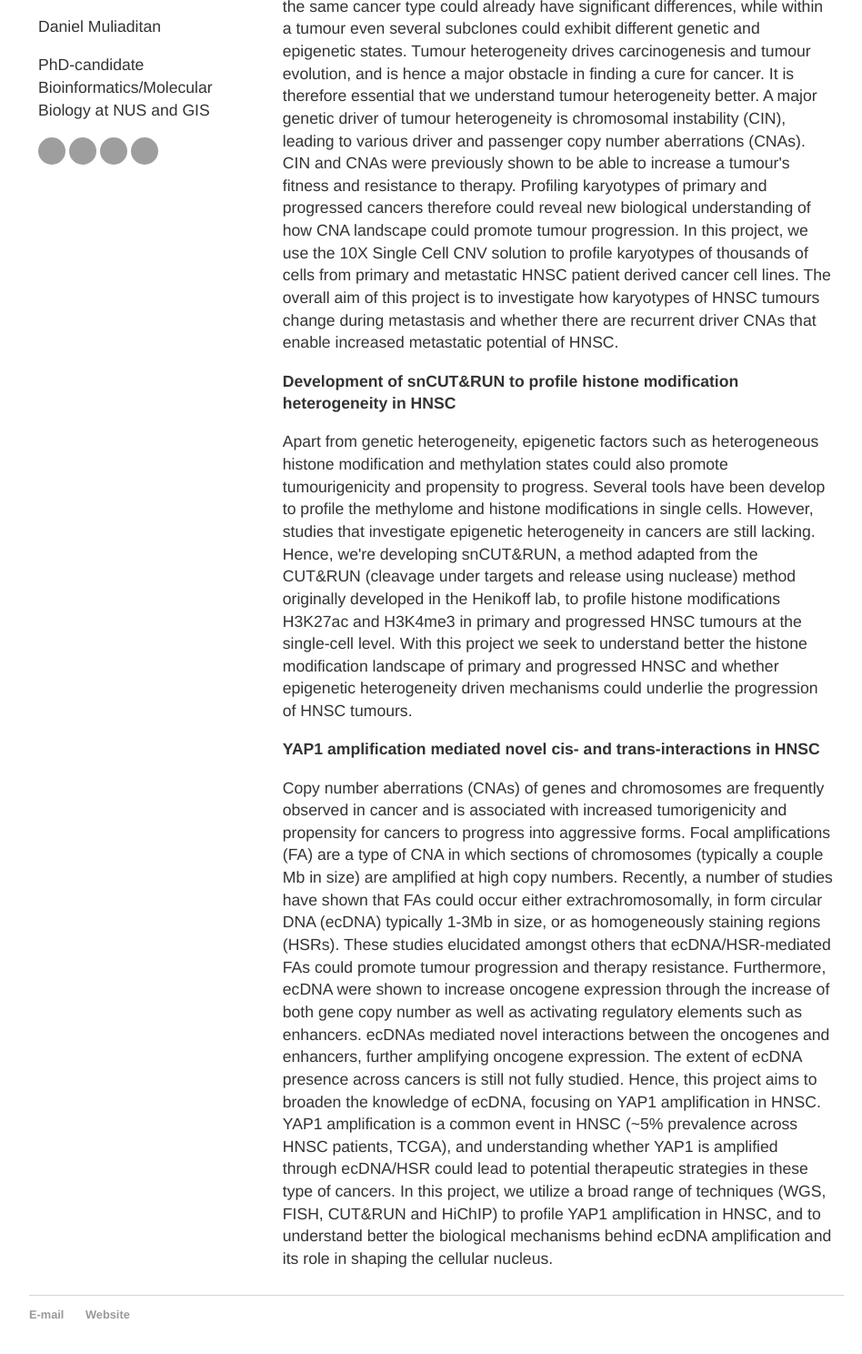
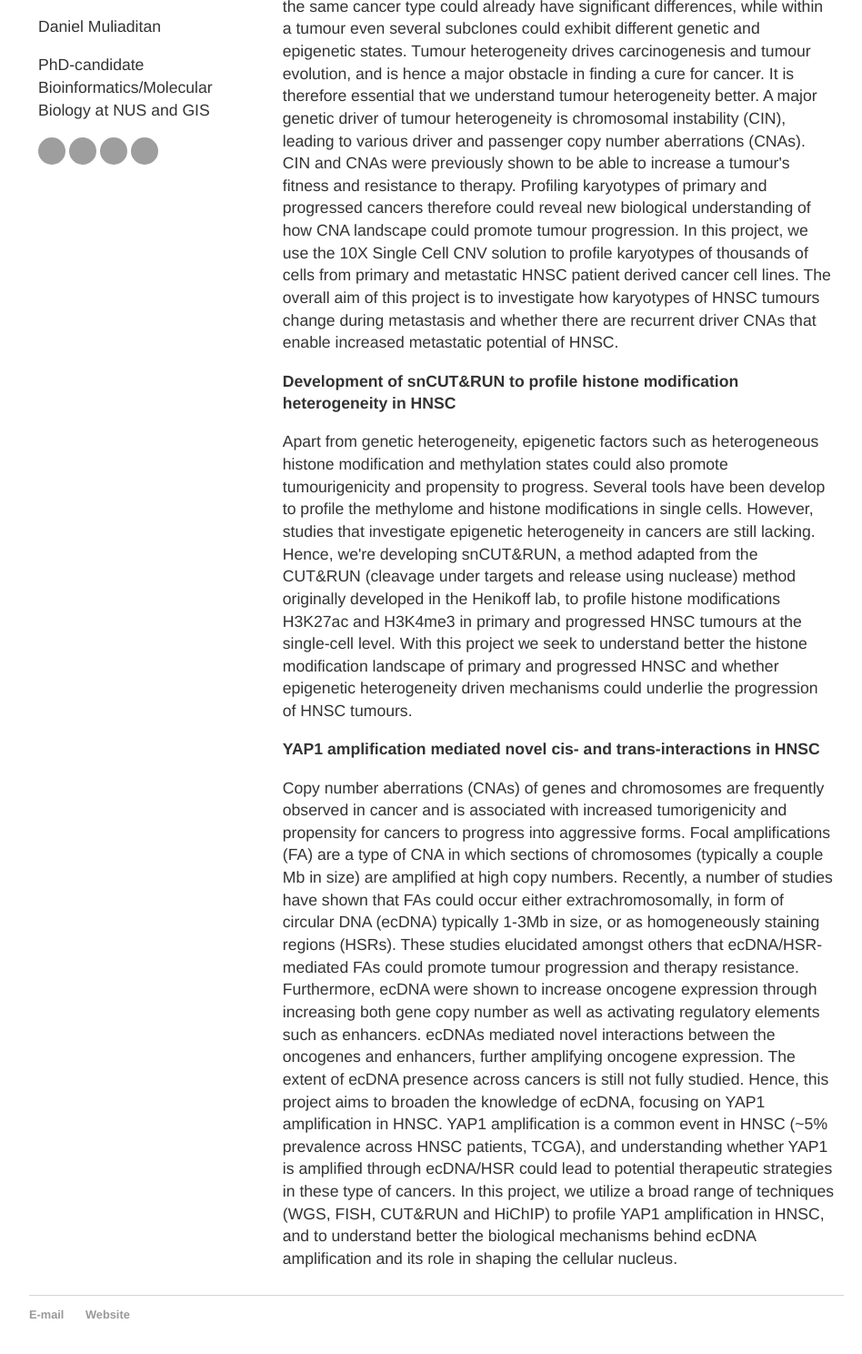
Before and after one commit to dmuliaditan/dmuliaditan.github.io, a Jekyll site: the page research/index.html, which Jekyll copies as it is, in a window 1280 px wide, cut to the strip 308-1820 px from the top of the page. Shown: the top 1488 px of the strip at 91% size, without its empty margins (160-1108 px from the left). Built offline with Jekyll 4.4.1, drawn with Linux system fonts in a browser that asks for light colours; grey boxes are pictures that could not be loaded.

Commit message:
Update index.html

```diff
--- a/research/index.html
+++ b/research/index.html
@@ -104,9 +104,9 @@
 			<p><b>YAP1 amplification mediated novel cis- and trans-interactions in HNSC</b></p>
 				<p>Copy number aberrations (CNAs) of genes and chromosomes are frequently observed in cancer and is associated with increased tumorigenicity and propensity for cancers to progress into aggressive forms.
 				Focal amplifications (FA) are a type of CNA in which sections of chromosomes (typically a couple Mb in size) are amplified at high copy numbers.
-				Recently, a number of studies have shown that FAs could occur either extrachromosomally, in form circular DNA (ecDNA) typically 1-3Mb in size, or as homogeneously staining regions (HSRs).
+				Recently, a number of studies have shown that FAs could occur either extrachromosomally, in form of circular DNA (ecDNA) typically 1-3Mb in size, or as homogeneously staining regions (HSRs).
 				These studies elucidated amongst others that ecDNA/HSR-mediated FAs could promote tumour progression and therapy resistance.
-				Furthermore, ecDNA were shown to increase oncogene expression through the increase of both gene copy number as well as activating regulatory elements such as enhancers.
+				Furthermore, ecDNA were shown to increase oncogene expression through increasing both gene copy number as well as activating regulatory elements such as enhancers.
 				ecDNAs mediated novel interactions between the oncogenes and enhancers, further amplifying oncogene expression.
 				The extent of ecDNA presence across cancers is still not fully studied. Hence, this project aims to broaden the knowledge of ecDNA, focusing on YAP1 amplification in HNSC.
 				YAP1 amplification is a common event in HNSC (~5% prevalence across HNSC patients, TCGA), and understanding whether YAP1 is amplified through ecDNA/HSR could lead to potential therapeutic strategies in these type of cancers.
```
